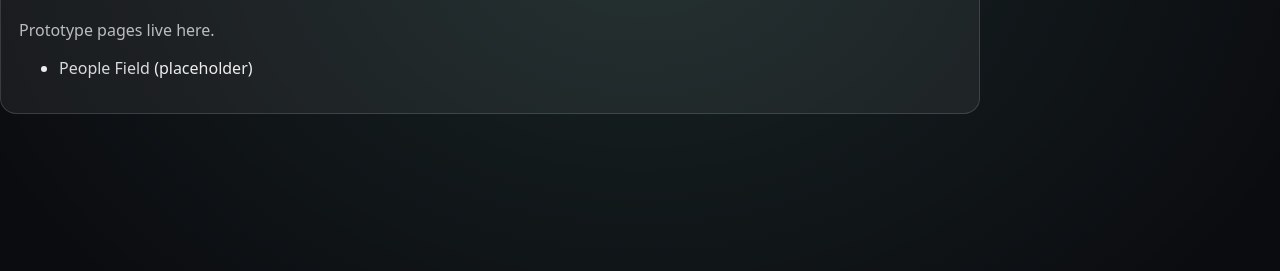
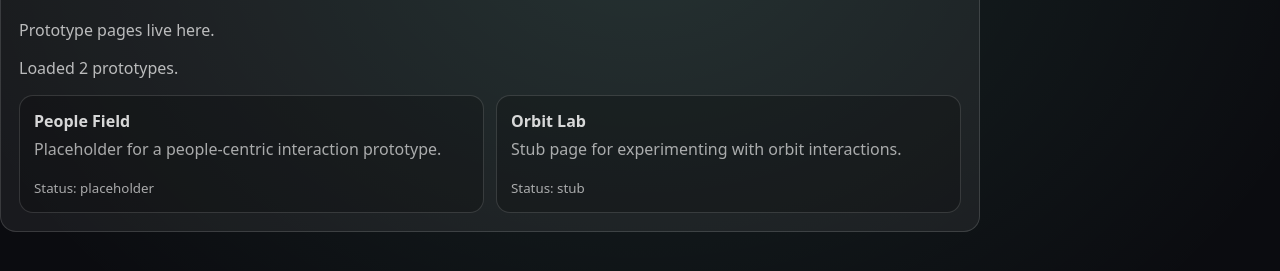
Before and after one commit to RNUXDV/DOT, a plain HTML site: page src/prototypes/index.html in a window 1280 px wide. Shown: the part 155-426 px from the top of the page. Drawn offline with Linux system fonts and the light colour scheme.

Commit message:
Add prototypes registry system and orbit-lab stub

```diff
--- a/src/prototypes/index.html
+++ b/src/prototypes/index.html
@@ -20,10 +20,11 @@
     <main class="container panel">
       <h1>Prototypes</h1>
       <p class="sub">Prototype pages live here.</p>
+      <p class="sub" id="prototype-status">Loading prototypes...</p>
 
-      <ul>
-        <li><a href="./people-field.html">People Field</a> (placeholder)</li>
-      </ul>
+      <section id="prototype-list" class="cards" aria-live="polite"></section>
     </main>
+
+    <script src="./prototypes.js" defer></script>
   </body>
 </html>
--- /dev/null
+++ b/src/prototypes/prototypes.js
@@ -0,0 +1,69 @@
+(function () {
+  var listEl = document.getElementById('prototype-list');
+  var statusEl = document.getElementById('prototype-status');
+
+  function setStatus(message) {
+    if (statusEl) {
+      statusEl.textContent = message;
+    }
+  }
+
+  function toPrototypeHref(slug) {
+    if (typeof slug !== 'string' || slug.trim() === '') {
+      return '#';
+    }
+
+    return slug.endsWith('.html') ? './' + slug : './' + slug + '.html';
+  }
+
+  function renderPrototypes(prototypes) {
+    if (!listEl) {
+      return;
+    }
+
+    listEl.innerHTML = '';
+
+    prototypes.forEach(function (prototype) {
+      var card = document.createElement('article');
+      card.className = 'card';
+
+      var link = document.createElement('a');
+      link.href = toPrototypeHref(prototype.slug);
+
+      var title = document.createElement('strong');
+      title.textContent = prototype.title || 'Untitled Prototype';
+
+      var description = document.createElement('p');
+      description.className = 'sub';
+      description.textContent = prototype.description || 'No description yet.';
+
+      var meta = document.createElement('small');
+      meta.textContent = 'Status: ' + (prototype.status || 'unknown');
+
+      link.appendChild(title);
+      link.appendChild(description);
+      link.appendChild(meta);
+      card.appendChild(link);
+      listEl.appendChild(card);
+    });
+  }
+
+  fetch('./registry.json')
+    .then(function (response) {
+      if (!response.ok) {
+        throw new Error('Failed to load registry.json (' + response.status + ')');
+      }
+      return response.json();
+    })
+    .then(function (data) {
+      if (!Array.isArray(data)) {
+        throw new Error('Registry format is invalid. Expected an array.');
+      }
+
+      renderPrototypes(data);
+      setStatus('Loaded ' + data.length + ' prototype' + (data.length === 1 ? '' : 's') + '.');
+    })
+    .catch(function (error) {
+      setStatus('Unable to load prototypes: ' + error.message);
+    });
+})();
--- /dev/null
+++ b/src/prototypes/registry.json
@@ -0,0 +1,14 @@
+[
+  {
+    "title": "People Field",
+    "slug": "people-field",
+    "description": "Placeholder for a people-centric interaction prototype.",
+    "status": "placeholder"
+  },
+  {
+    "title": "Orbit Lab",
+    "slug": "orbit-lab",
+    "description": "Stub page for experimenting with orbit interactions.",
+    "status": "stub"
+  }
+]
```
Also changed, not shown: docs/prototypes/orbit-lab.html (added, +31 -0 lines), docs/prototypes/prototypes.js (added, +69 -0 lines), docs/prototypes/registry.json (added, +14 -0 lines), src/prototypes/orbit-lab.html (added, +31 -0 lines).
